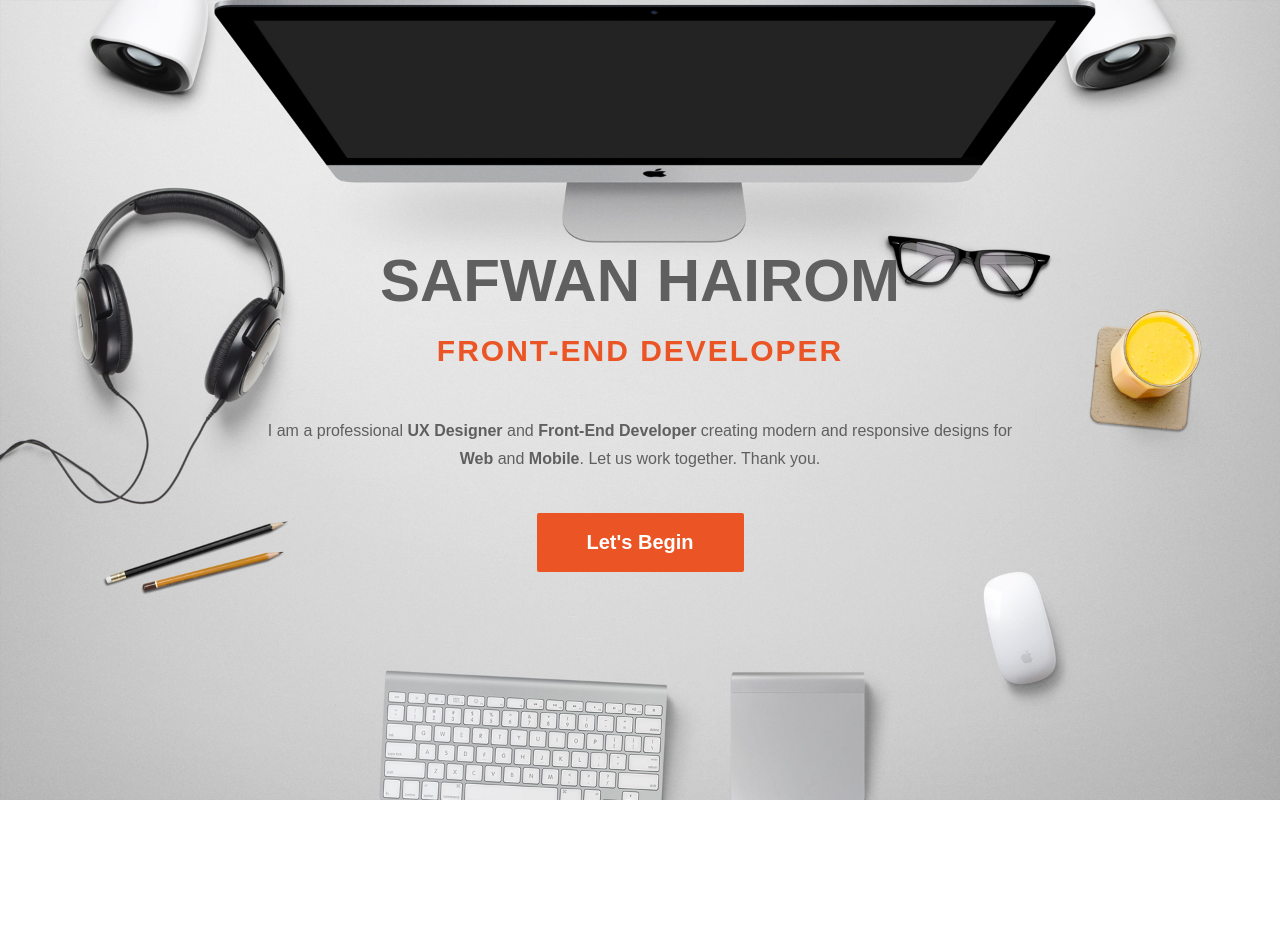
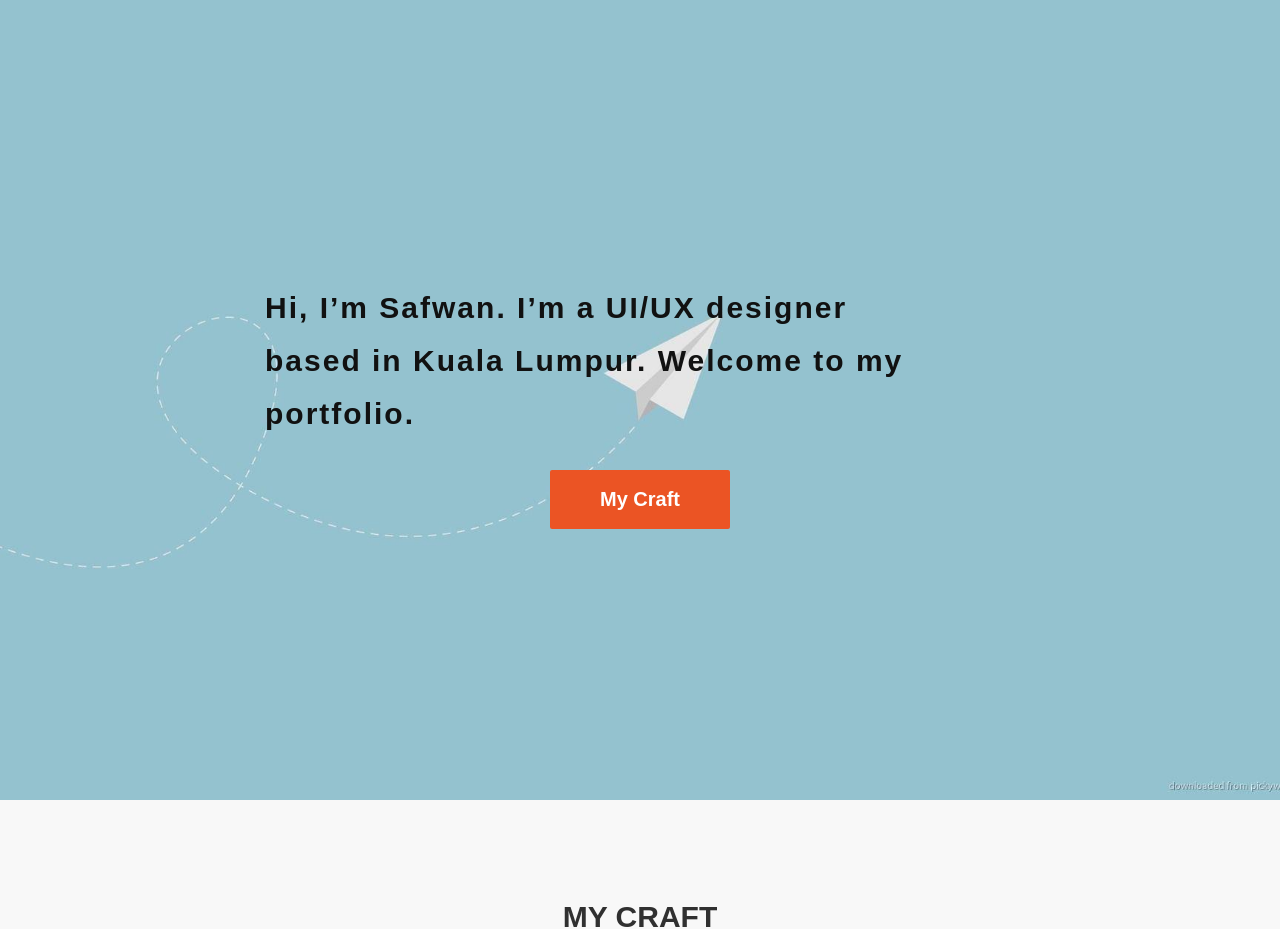
Before and after one commit to butterflyFinger/butterflyfinger.github.io, a plain HTML site: page index.html in a window 1280 px wide. Shown: the top 929 px of the page. Drawn offline with Linux system fonts and the light colour scheme.

Commit message:
15/11/23

```diff
--- a/css/templatemo-style.css
+++ b/css/templatemo-style.css
@@ -81,7 +81,7 @@ hr {
 
 /* START HOME */
 .templatemo-home {
-  background: url('../images/home-bg.jpg');
+  background: url(../images/home-bg2.jpg);
   background-size: cover;
   background-attachment: fixed;
   background-position: center center;
@@ -99,13 +99,28 @@ hr {
 }
 .tm-home-title,
  .tm-home-subtitle {
-  text-transform: uppercase;
+  text-transform: normal;
  }
 .tm-home-title { font-size: 60px; }
 .tm-home-subtitle {
-  color: #eb5424;
+  color: #111111;
   font-weight: bold;
-  padding-bottom: 40px;
+  text-align: left;
+  padding-bottom: 0px;
+  letter-spacing: 2px;
+}
+.tm-home-subtitle2 {
+  color: #111111;
+  font-weight: bold;
+  text-align: left;
+  padding-top: 0px;
+  letter-spacing: 2px;
+}
+.tm-home-subtitle3 {
+  color: #111111;
+  font-weight: bold;
+  text-align: left;
+  padding-top: 0px;
   letter-spacing: 2px;
 }
 .tm-view-more-btn {
--- a/index.html
+++ b/index.html
@@ -36,11 +36,11 @@
 			<nav class="collapse navbar-collapse" id="rock-navigation">
 				<ul class="nav navbar-nav navbar-right main-navigation text-uppercase">
 					<li><a href="#home" class="smoothScroll">Home</a></li>
-					<li><a href="#work" class="smoothScroll">Craftsmanship</a></li>
-					<li><a href="#portfolio" class="smoothScroll">Achievements</a></li>
-					<li><a href="#resume" class="smoothScroll">Career Chronicle</a></li>
+					<!-- <li><a href="#work" class="smoothScroll">Craftsmanship</a></li> -->
+					<li><a href="#portfolio" class="smoothScroll">Work</a></li>
+					<li><a href="#resume" class="smoothScroll">About Me</a></li>
 					<!-- <li><a href="#about" class="smoothScroll">About</a></li> -->
-					<li><a href="#contact" class="smoothScroll">Lets be friends</a></li>
+					<li><a href="#contact" class="smoothScroll">Contact</a></li>
 				</ul>
 			</nav>
 
@@ -54,10 +54,12 @@
 			<div class="row">
 				<div class="col-md-2 col-sm-1"></div>
 				<div class="col-md-8 col-sm-10">
-					<h1 class="tm-home-title"><strong>Safwan Hairom</strong></h1>
-					<h2 class="tm-home-subtitle">Front-End Developer</h2>
-					<p>I am a professional <strong>UX Designer</strong> and <strong>Front-End Developer</strong> creating modern and responsive designs for <strong>Web</strong> and <strong>Mobile</strong>. Let us work together. Thank you.</p>
-					<a href="#work" class="btn btn-default smoothScroll tm-view-more-btn">Let's Begin</a>
+					<!-- <h1 class="tm-home-title"><strong>Safwan Hairom</strong></h1> -->
+					<h2 class="tm-home-subtitle">Hi, I’m Safwan. I’m a UI/UX designer</h2>
+					<h2 class="tm-home-subtitle2">based in Kuala Lumpur. Welcome to my </h2>
+					<h2 class="tm-home-subtitle3">portfolio.</h2>
+					<!-- <p>I am a professional <strong>UX Designer</strong> and <strong>Front-End Developer</strong> creating modern and responsive designs for <strong>Web</strong> and <strong>Mobile</strong>. Let us work together. Thank you.</p>-->
+					<a href="#portfolio" class="btn btn-default smoothScroll tm-view-more-btn">My Craft</a>
 				</div>
 				<div class="col-md-2 col-sm-1"></div>
 			</div>
@@ -66,7 +68,7 @@
 	<!-- END HOME -->
 
 	<!-- START work -->
-	<section id="work" class="tm-padding-top-bottom-100">
+	<!-- <section id="work" class="tm-padding-top-bottom-100">
 		<div class="container">
 			<div class="row">
 				<div class="col-md-offset-1 col-md-11">
@@ -98,7 +100,7 @@
 				</div>
 			</div>
 		</div>
-	</section>
+	</section> -->
 	<!-- END work -->
 
 	<!-- START PORTFOLIO -->
@@ -107,7 +109,7 @@
 			<div class="row">
 				<div class="col-md-12 wow bounce">
 					<div class="title">
-						<h2 class="tm-portfolio-title"><strong>Achievements</strong></h2>
+						<h2 class="tm-portfolio-title"><strong>My Craft</strong></h2>
 					</div>
 
 					<!-- START ISO SECTION -->
@@ -208,7 +210,7 @@
 			<div class="row">
 
 				<div class="col-md-6 col-sm-6">
-					<h2 class="title"><strong>Education</strong></h2>
+					<h2 class="title"><strong>MY</strong></h2>
 					<div>
 						<h3>Bachelor of Information Technology (Hons.) in Software Engineering</h3>
 						<p><b> University:</b>Malaysian Institute Information Technology</p>
@@ -227,7 +229,7 @@
 				</div>
 
 				<div class="col-md-6 col-sm-6">
-					<h2 class="title"><strong>Experiences</strong></h2>
+					<h2 class="title"><strong>Journey</strong></h2>
 
 					<div>
 						<div>
@@ -306,7 +308,7 @@
 		<div class="container">
 			<div class="row">
 				<div class="col-md-12">
-					<h2 class="title">Chat<strong> with me</strong></h2>
+					<h2 class="title">Lets<strong> Connect</strong></h2>
 					<hr>
 				</div>
 				<div class="col-md-1 col-sm-1"></div>
```
Also changed, not shown: images/home-bg2.jpg (added).
